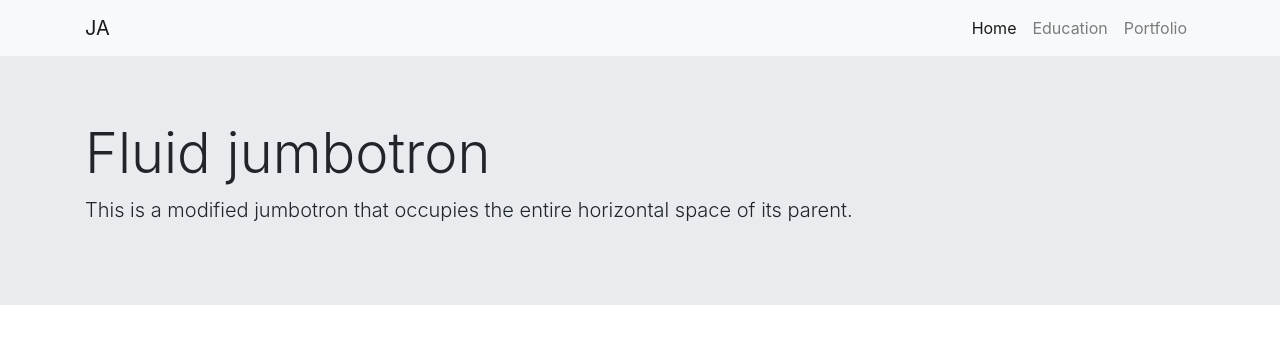
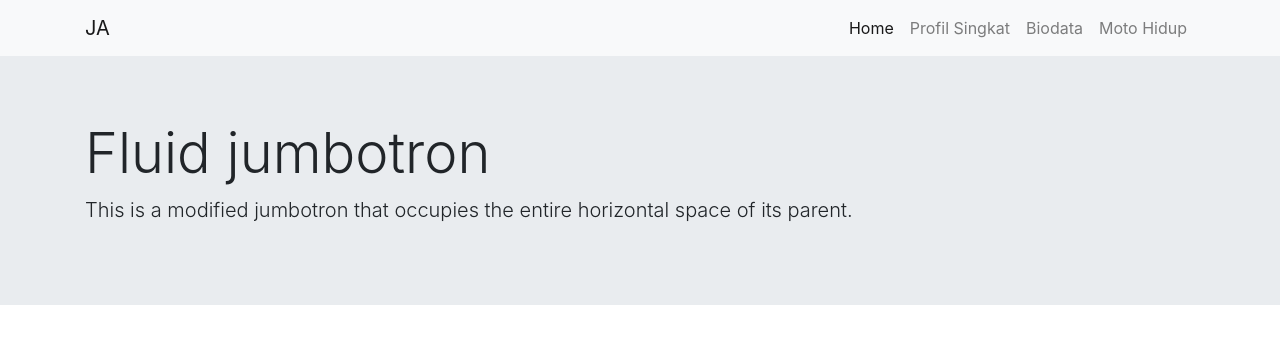
Before and after one commit to JulyusAndreasB/julyusandreas.github.io, a plain HTML site: page index.html in a window 1280 px wide. Drawn offline with nearby package versions, Linux system fonts and the light colour scheme.

Commit message:
change navbar

```diff
--- a/index.html
+++ b/index.html
@@ -27,10 +27,13 @@
                         <a class="nav-link" href="#">Home <span class="sr-only">(current)</span></a>
                     </li>
                     <li class="nav-item">
-                        <a class="nav-link" href="#">Education</a>
+                        <a class="nav-link" href="#">Profil Singkat</a>
                     </li>
                     <li class="nav-item">
-                        <a class="nav-link" href="#">Portfolio</a>
+                        <a class="nav-link" href="#">Biodata</a>
+                    </li>
+                    <li class="nav-item">
+                        <a class="nav-link" href="#">Moto Hidup</a>
                     </li>
                 </ul>
             </div>
```
